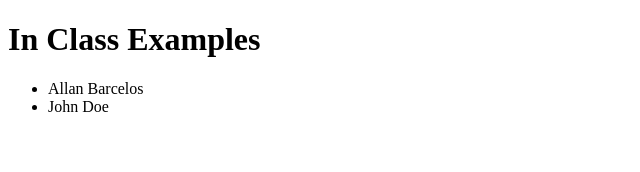
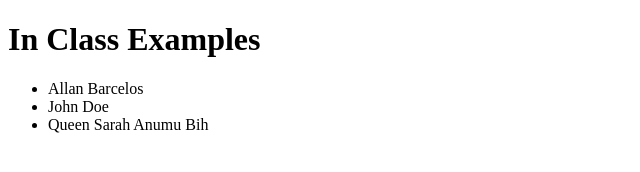
Before and after one commit to allanbarcelos/in-class-2150, a plain HTML site: page index.html in a window 1280 px wide. Shown: the whole page, without its empty margins (0-640 px from the left). Drawn offline with Linux system fonts and the light colour scheme.

Commit message:
Added my first and last name

```diff
--- a/index.html
+++ b/index.html
@@ -10,6 +10,7 @@
     <ul>
         <li>Allan Barcelos</li>
         <li>John Doe</li>
+        <li>Queen Sarah Anumu Bih</li>
     </ul>
 </body>
 </html>
```
